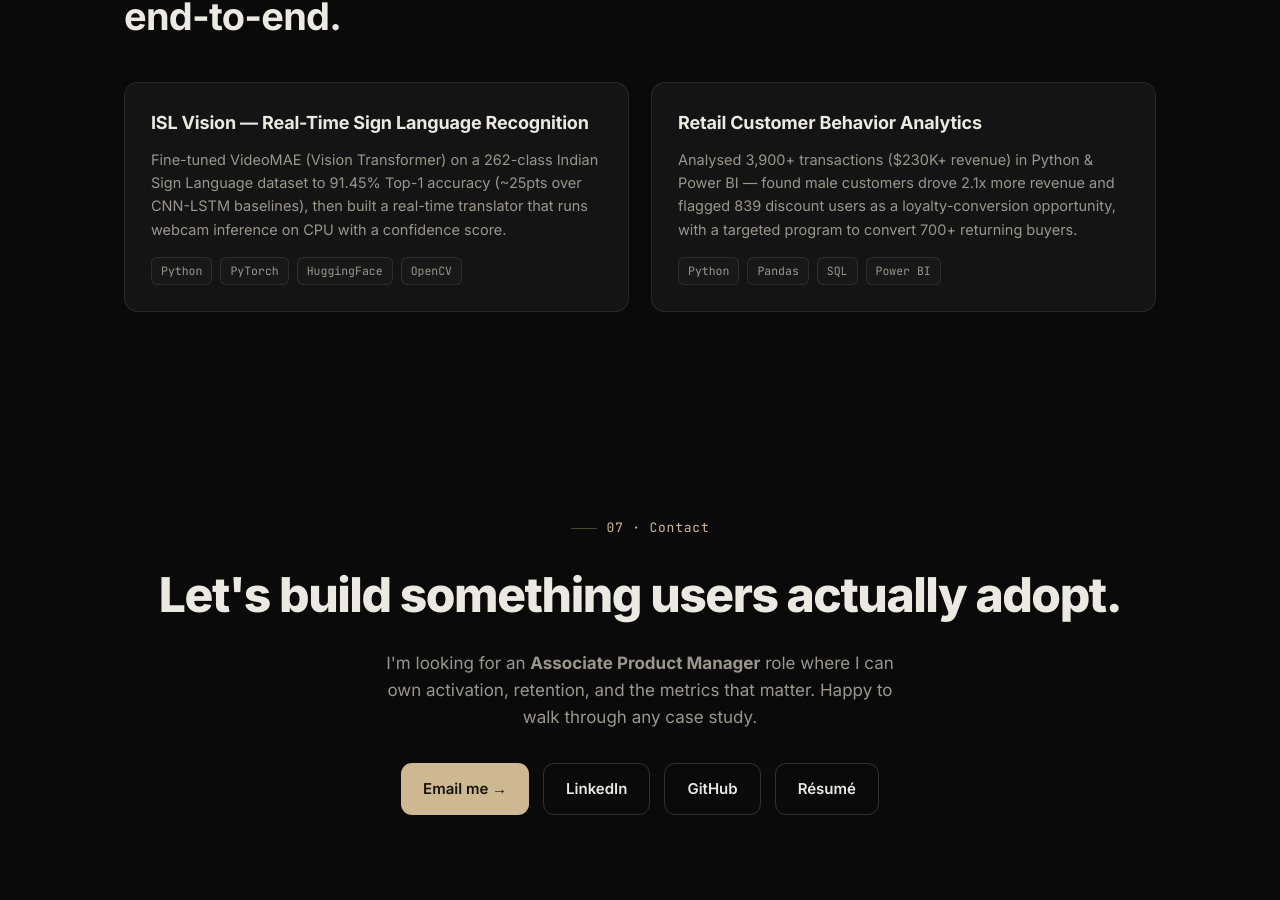
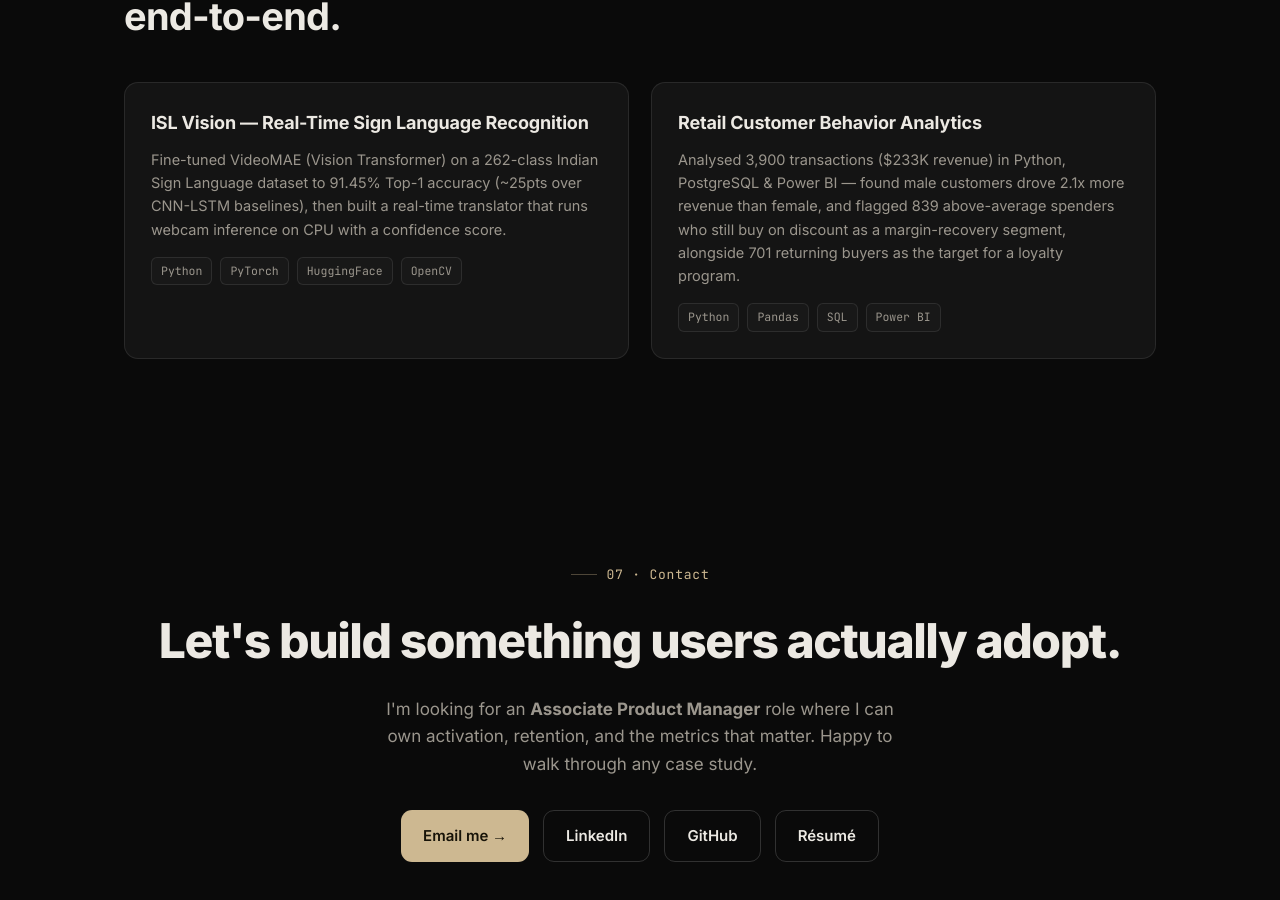
Before and after one commit to dhairya1411/dhairya-portfolio, a Next.js app: page / in a window 1280 px wide. Shown: the part 7025-7925 px from the top of the page. Built offline with nearby package versions, Linux system fonts and the light colour scheme.

Commit message:
fix: correct Customer Behavior Analytics figures and segment description

```diff
--- a/src/app/page.js
+++ b/src/app/page.js
@@ -692,10 +692,11 @@ export default function Home() {
               <div className="proj">
                 <h3>Retail Customer Behavior Analytics</h3>
                 <p>
-                  Analysed 3,900+ transactions ($230K+ revenue) in Python &amp; Power BI —
-                  found male customers drove 2.1x more revenue and flagged 839 discount
-                  users as a loyalty-conversion opportunity, with a targeted program to
-                  convert 700+ returning buyers.
+                  Analysed 3,900 transactions ($233K revenue) in Python, PostgreSQL &amp;
+                  Power BI — found male customers drove 2.1x more revenue than female, and
+                  flagged 839 above-average spenders who still buy on discount as a
+                  margin-recovery segment, alongside 701 returning buyers as the target for
+                  a loyalty program.
                 </p>
                 <div className="cs-stack">
                   <span>Python</span>
```
